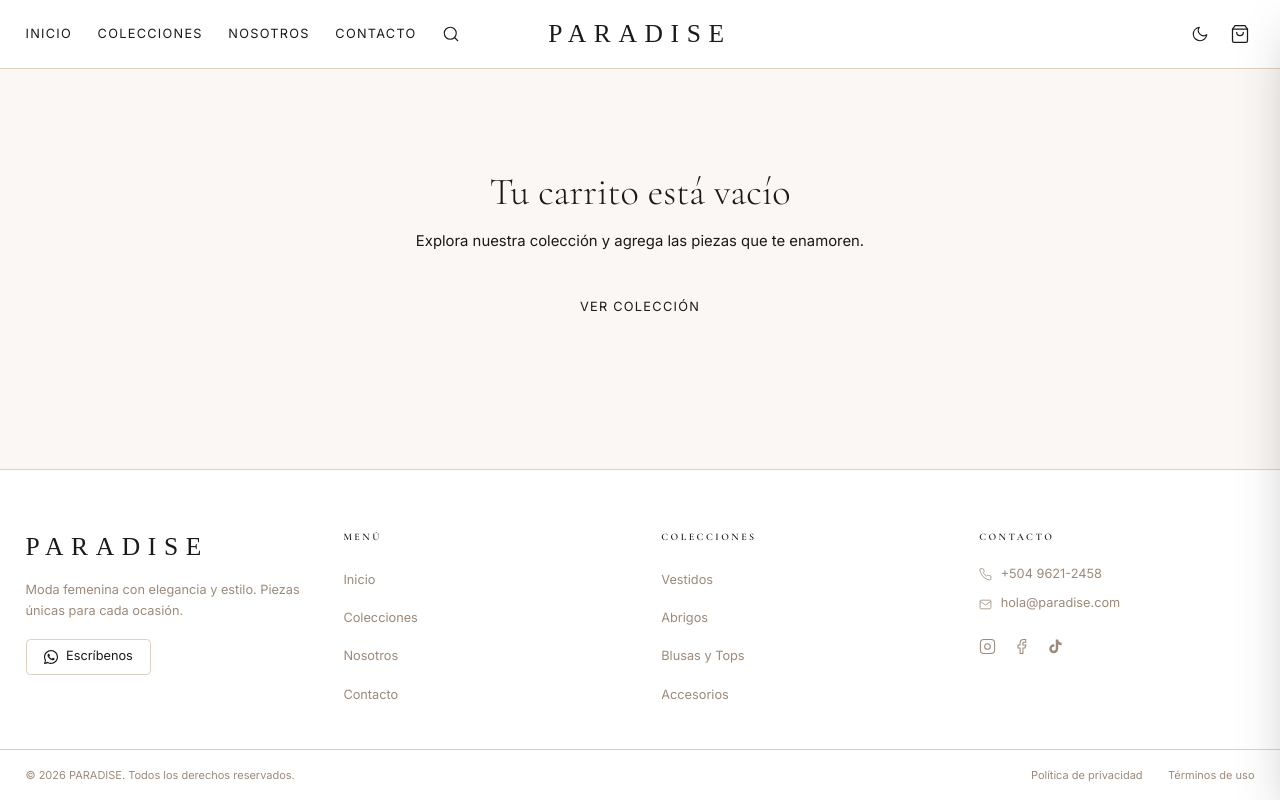
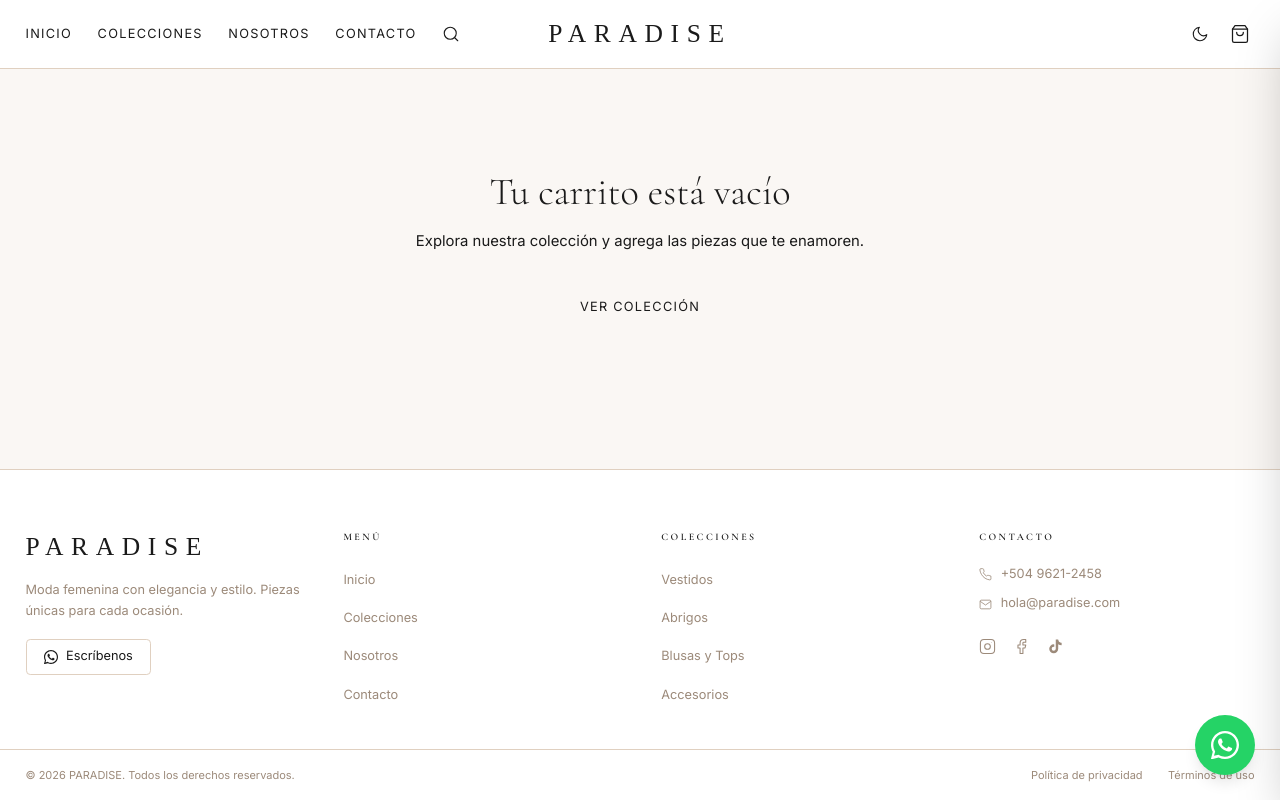
Before and after one commit to Oscarmrl/PARADAISE, a Next.js app: page /carrito in a window 1280 px wide. Built offline with nearby package versions, Linux system fonts and the light colour scheme.

Commit message:
style: :fire: Boton de whatsApp para solicitar el catalogo de producto mediante mensaje directo

```diff
--- a/app/layout.tsx
+++ b/app/layout.tsx
@@ -5,6 +5,7 @@
 import CartDrawer from "@/components/CartDrawer";
 import Footer from "@/components/Footer";
 import ThemeProvider from "@/components/ThemeProvider";
+import WhatsAppButton from "@/components/WhatsAppButton";
 
 const cormorant = Cormorant_Garamond({
   variable: "--font-display",
@@ -35,6 +36,7 @@
           <CartDrawer />
           <main className="flex-1">{children}</main>
           <Footer />
+          <WhatsAppButton />
         </ThemeProvider>
       </body>
     </html>
--- /dev/null
+++ b/components/WhatsAppButton.tsx
@@ -0,0 +1,28 @@
+const WHATSAPP = process.env.NEXT_PUBLIC_WHATSAPP_NUMBER;
+const MESSAGE = encodeURIComponent(
+  "Hola PARADISE, me gustaría ver el catálogo de productos que tienen.",
+);
+
+export default function WhatsAppButton() {
+  return (
+    <a
+      href={`https://wa.me/${WHATSAPP}?text=${MESSAGE}`}
+      target="_blank"
+      rel="noopener noreferrer"
+      aria-label="Contactar por WhatsApp"
+      className="fixed bottom-6 right-6 z-50 flex items-center justify-center w-14 h-14 rounded-full shadow-lg transition-transform hover:scale-110 active:scale-95"
+      style={{ backgroundColor: "#25d366" }}
+    >
+      <svg
+        xmlns="http://www.w3.org/2000/svg"
+        width="28"
+        height="28"
+        viewBox="0 0 24 24"
+        fill="white"
+      >
+        <path d="M17.472 14.382c-.297-.149-1.758-.867-2.03-.967-.273-.099-.471-.148-.67.15-.197.297-.767.966-.94 1.164-.173.199-.347.223-.644.075-.297-.15-1.255-.463-2.39-1.475-.883-.788-1.48-1.761-1.653-2.059-.173-.297-.018-.458.13-.606.134-.133.298-.347.446-.52.149-.174.198-.298.298-.497.099-.198.05-.371-.025-.52-.075-.149-.669-1.612-.916-2.207-.242-.579-.487-.5-.669-.51-.173-.008-.371-.01-.57-.01-.198 0-.52.074-.792.372-.272.297-1.04 1.016-1.04 2.479 0 1.462 1.065 2.875 1.213 3.074.149.198 2.096 3.2 5.077 4.487.709.306 1.262.489 1.694.625.712.227 1.36.195 1.871.118.571-.085 1.758-.719 2.006-1.413.248-.694.248-1.289.173-1.413-.074-.124-.272-.198-.57-.347z" />
+        <path d="M12 0C5.373 0 0 5.373 0 12c0 2.123.556 4.112 1.528 5.832L.057 23.617a.5.5 0 0 0 .609.61l5.912-1.547A11.956 11.956 0 0 0 12 24c6.627 0 12-5.373 12-12S18.627 0 12 0zm0 22c-1.907 0-3.692-.537-5.209-1.468l-.374-.223-3.867 1.012 1.012-3.789-.245-.39A9.963 9.963 0 0 1 2 12C2 6.477 6.477 2 12 2s10 4.477 10 10-4.477 10-10 10z" />
+      </svg>
+    </a>
+  );
+}
```
Also changed, not shown: 1 other file (tests, documents, lock files or other folders).
